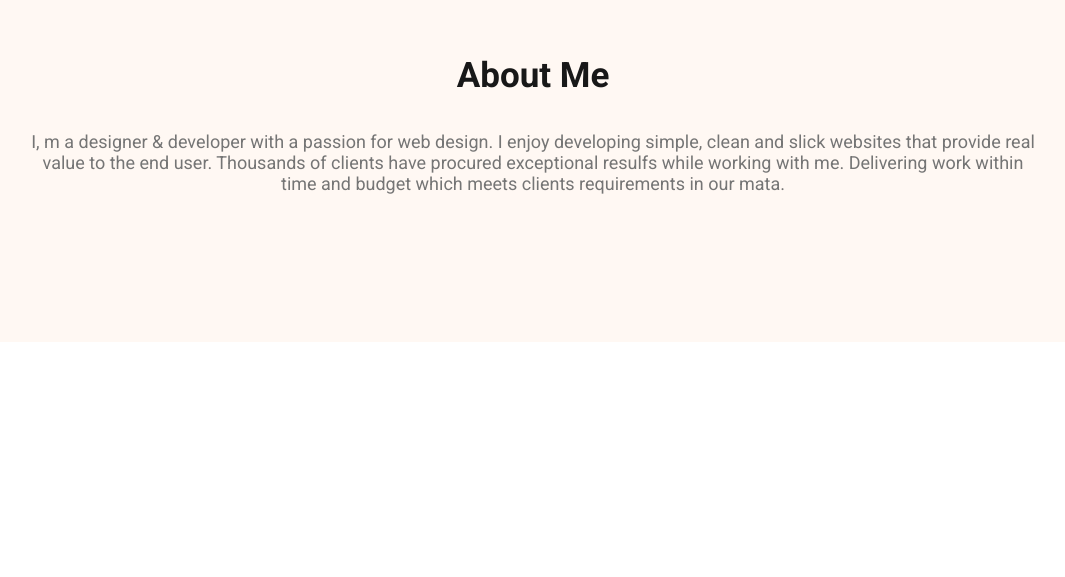
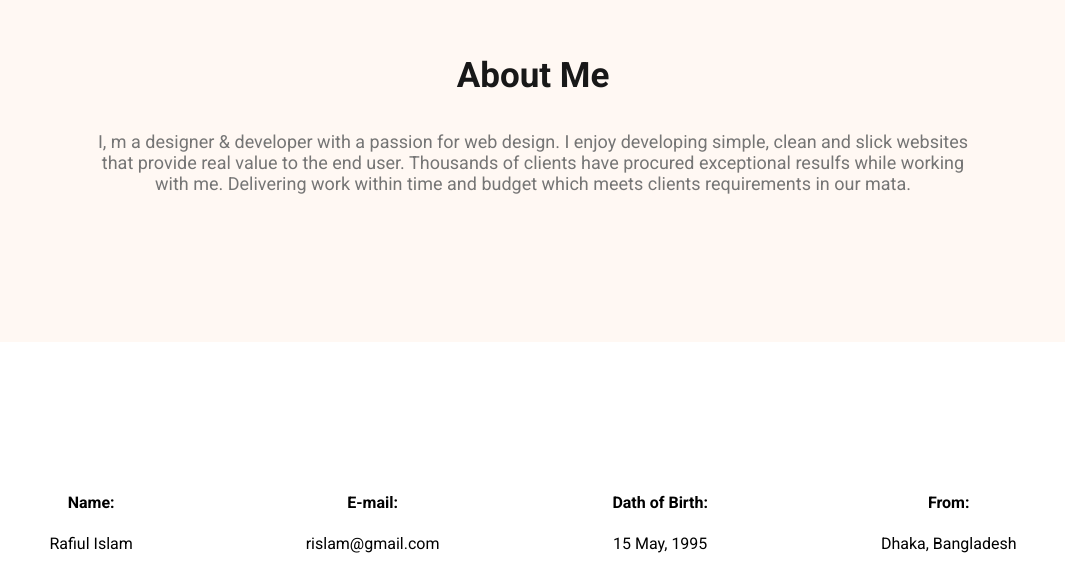
Before and after one commit to Rafiul23/Portfolio__Practice__01, a plain HTML site: page index.html in a window 1280 px wide. Shown: the part 925-1502 px from the top of the page, without its empty margins (107-1172 px from the left). Before the commit the page ends 1397 px from the top, so only its background shows below. Drawn offline with Linux system fonts and the light colour scheme.

Commit message:
added about information

```diff
--- a/index.html
+++ b/index.html
@@ -44,6 +44,25 @@
             <h3 class="section-title">About Me</h3>
              <p class="section-description">I, m a designer & developer with a passion for web design. I enjoy developing simple, clean and slick websites that provide real value to the end user. Thousands of clients have procured exceptional resulfs while working with me. Delivering work within time and budget which meets clients requirements in our mata.</p>
         </section>
+
+        <div class="about-info-container">
+            <div class="about-info">
+                <h4 class="info-title">Name:</h4>
+                <p class="info-description">Rafiul Islam</p>
+            </div>
+            <div class="about-info">
+                <h4 class="info-title">E-mail:</h4>
+                <p class="info-description">rislam@gmail.com</p>
+            </div>
+            <div class="about-info">
+                <h4 class="info-title">Dath of Birth:   </h4>
+                <p class="info-description">15 May, 1995</p>
+            </div>
+            <div class="about-info">
+                <h4 class="info-title">From:</h4>
+                <p class="info-description">Dhaka, Bangladesh</p>
+            </div>
+        </div>
     </main>
     <footer>
 
--- a/style.css
+++ b/style.css
@@ -75,6 +75,10 @@ nav a {
 }
 /* header ends here */
 /* main starts here */
+main{
+    max-width: 1140px;
+    margin: 0 auto;
+}
 /* about section starts here */
 .about{
     padding: 130px;
@@ -93,5 +97,12 @@ nav a {
     text-align: center;
     font-size: 18px;
 }
+.about-info-container{
+    display: flex;
+    justify-content: space-around;
+}
+.about-info{
+    text-align: center;
+}
 /* about section ends here */
 /* main ends here */
```
